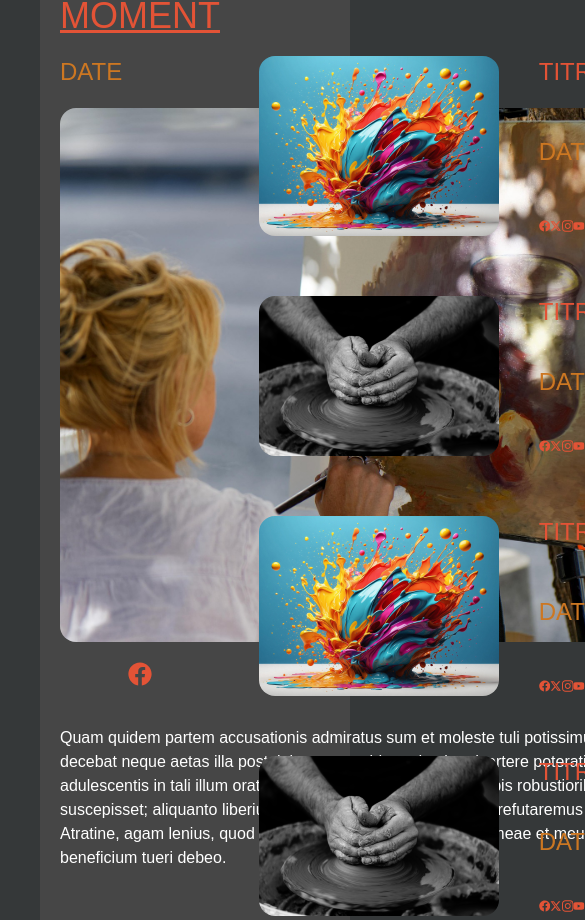
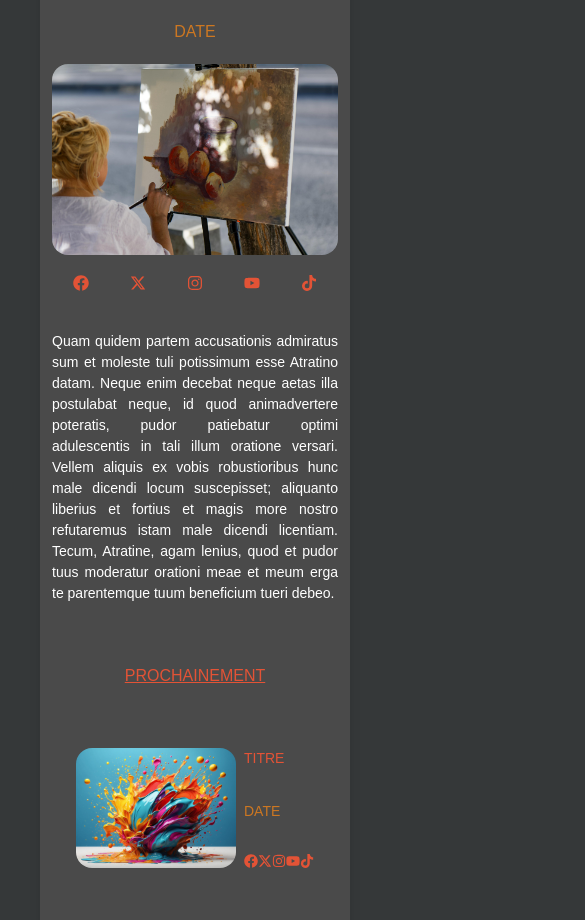
Before and after one commit to KevinMaze/agora, a Next.js app: page /gazette in a window 390 px wide. Shown: the part 1716-2636 px from the top of the page, 585 px wide, since content can reach past the window. Built offline with nearby package versions, Linux system fonts and the light colour scheme.

Commit message:
responsive gazette pages begin

```diff
--- a/src/ui/modules/gazette/components/evenement-gazette.view.tsx
+++ b/src/ui/modules/gazette/components/evenement-gazette.view.tsx
@@ -8,14 +8,14 @@ import { FaXTwitter } from "react-icons/fa6";
 
 export const EvenementGazette = () => {
     return (
-        <div className="mb-20 mt-20 m-10 h-250">
-            <div className="rounded-2xl w-full h-full bg-foreground/80 flex flex-row justify-around">
-                <div className="p-5 w-full h-full">
+        <div className="m-10">
+            <div className="p-3 bg-foreground h-full rounded-lg shadow-lg lg:max-w-8xl flex flex-col justify-center items-center xl:flex-row xl:justify-around">
+                <div className="">
                     <Typo
                         variant="para"
                         components="h1"
                         size="extrabold"
-                        className="uppercase text-4xl underline"
+                        className="uppercase sm:text-3xl lg:text-4xl underline text-center sm:text-start"
                     >
                         En ce moment
                     </Typo>
@@ -24,26 +24,31 @@ export const EvenementGazette = () => {
                         components="p"
                         size="normal"
                         color="secondary"
-                        className="text-2xl mt-5 uppercase"
+                        className="text-center sm:text-start sm:text-xl lg:text-2xl mt-5 uppercase"
                     >
                         Date
                     </Typo>
-                    <div className="w-200 mt-5">
+                    <div className="w-full mt-5">
                         <Image
                             src={WomanPainting}
                             alt="woman paint"
                             className="rounded-2xl"
                         />
                         <div className="flex flex-row justify-around mt-5">
-                            <FaFacebook className="text-2xl text-primary" />
-                            <FaXTwitter className="text-2xl text-primary" />
-                            <FaInstagram className="text-2xl text-primary" />
-                            <FaYoutube className="text-2xl text-primary" />
-                            <FaTiktok className="text-2xl text-primary" />
+                            <FaFacebook className="lg:text-2xl text-primary" />
+                            <FaXTwitter className="lg:text-2xl text-primary" />
+                            <FaInstagram className="lg:text-2xl text-primary" />
+                            <FaYoutube className="lg:text-2xl text-primary" />
+                            <FaTiktok className="lg:text-2xl text-primary" />
                         </div>
                     </div>
-                    <div className="mt-10 w-200">
-                        <Typo variant="para" components="p" color="other">
+                    <div className="mt-10 w-full">
+                        <Typo
+                            variant="para"
+                            components="p"
+                            color="other"
+                            className="text-justify text-[14px] sm:text-xl"
+                        >
                             Quam quidem partem accusationis admiratus sum et
                             moleste tuli potissimum esse Atratino datam. Neque
                             enim decebat neque aetas illa postulabat neque, id
@@ -59,18 +64,18 @@ export const EvenementGazette = () => {
                     </div>
                 </div>
 
-                <div className="p-5 w-1/2 h-full">
+                <div className="p-5 h-full flex-1 mt-10">
                     <Typo
                         variant="para"
                         components="h1"
                         size="extrabold"
-                        className="uppercase text-4xl underline text-center"
+                        className="uppercase sm:text-3xl lg:text-4xl underline text-center"
                     >
                         Prochainement
                     </Typo>
                     <div className="flex flex-row justify-center mt-15">
                         <div>
-                            <div className="w-60">
+                            <div className="w-40 sm:w-full">
                                 <Image
                                     src={Paint}
                                     alt="paint"
@@ -78,12 +83,12 @@ export const EvenementGazette = () => {
                                 />
                             </div>
                         </div>
-                        <div className="flex flex-col w-1/2 justify-between ml-10">
+                        <div className="flex flex-col justify-between ml-2 sm:ml-5">
                             <Typo
                                 variant="para"
                                 components="h1"
                                 size="extrabold"
-                                className="uppercase text-2xl"
+                                className="uppercase text-[14px] sm:text-2xl"
                             >
                                 Titre
                             </Typo>
@@ -92,22 +97,23 @@ export const EvenementGazette = () => {
                                 components="h1"
                                 size="extrabold"
                                 color="secondary"
-                                className="uppercase text-2xl"
+                                className="uppercase text-[14px] sm:text-2xl"
                             >
                                 Date
                             </Typo>
                             <div className="flex flex-row justify-around">
-                                <FaFacebook className="text-xl text-primary" />
-                                <FaXTwitter className="text-xl text-primary" />
-                                <FaInstagram className="text-xl text-primary" />
-                                <FaYoutube className="text-xl text-primary" />
-                                <FaTiktok className="text-xl text-primary" />
+                                <FaFacebook className="text-[14px] sm:text-xl text-primary" />
+                                <FaXTwitter className="text-[14px] sm:text-xl text-primary" />
+                                <FaInstagram className="text-[14px] sm:text-xl text-primary" />
+                                <FaYoutube className="text-[14px] sm:text-xl text-primary" />
+                                <FaTiktok className="text-[14px] sm:text-xl text-primary" />
                             </div>
                         </div>
                     </div>
+
                     <div className="flex flex-row justify-center mt-15">
                         <div>
-                            <div className="w-60">
+                            <div className="w-40 sm:w-full">
                                 <Image
                                     src={Pot}
                                     alt="paint"
@@ -115,12 +121,12 @@ export const EvenementGazette = () => {
                                 />
                             </div>
                         </div>
-                        <div className="flex flex-col w-1/2 justify-between ml-10">
+                        <div className="flex flex-col justify-between ml-2 sm:ml-5">
                             <Typo
                                 variant="para"
                                 components="h1"
                                 size="extrabold"
-                                className="uppercase text-2xl"
+                                className="uppercase text-[14px] sm:text-2xl"
                             >
                                 Titre
                             </Typo>
@@ -129,22 +135,22 @@ export const EvenementGazette = () => {
                                 components="h1"
                                 size="extrabold"
                                 color="secondary"
-                                className="uppercase text-2xl"
+                                className="uppercase text-[14px] sm:text-2xl"
                             >
                                 Date
                             </Typo>
                             <div className="flex flex-row justify-around">
-                                <FaFacebook className="text-xl text-primary" />
-                                <FaXTwitter className="text-xl text-primary" />
-                                <FaInstagram className="text-xl text-primary" />
-                                <FaYoutube className="text-xl text-primary" />
-                                <FaTiktok className="text-xl text-primary" />
+                                <FaFacebook className="text-[14px] sm:text-xl text-primary" />
+                                <FaXTwitter className="text-[14px] sm:text-xl text-primary" />
+                                <FaInstagram className="text-[14px] sm:text-xl text-primary" />
+                                <FaYoutube className="text-[14px] sm:text-xl text-primary" />
+                                <FaTiktok className="text-[14px] sm:text-xl text-primary" />
                             </div>
                         </div>
                     </div>
                     <div className="flex flex-row justify-center mt-15">
                         <div>
-                            <div className="w-60">
+                            <div className="w-40 sm:w-full">
                                 <Image
                                     src={Paint}
                                     alt="paint"
@@ -152,12 +158,12 @@ export const EvenementGazette = () => {
                                 />
                             </div>
                         </div>
-                        <div className="flex flex-col w-1/2 justify-between ml-10">
+                        <div className="flex flex-col justify-between  ml-2 sm:ml-5">
                             <Typo
                                 variant="para"
                                 components="h1"
                                 size="extrabold"
-                                className="uppercase text-2xl"
+                                className="uppercase text-[14px] sm:text-2xl"
                             >
                                 Titre
                             </Typo>
@@ -166,22 +172,22 @@ export const EvenementGazette = () => {
                                 components="h1"
                                 size="extrabold"
                                 color="secondary"
-                                className="uppercase text-2xl"
+                                className="uppercase text-[14px] sm:text-2xl"
                             >
                                 Date
                             </Typo>
                             <div className="flex flex-row justify-around">
-                                <FaFacebook className="text-xl text-primary" />
-                                <FaXTwitter className="text-xl text-primary" />
-                                <FaInstagram className="text-xl text-primary" />
-                                <FaYoutube className="text-xl text-primary" />
-                                <FaTiktok className="text-xl text-primary" />
+                                <FaFacebook className="text-[14px] sm:text-xl text-primary" />
+                                <FaXTwitter className="text-[14px] sm:text-xl text-primary" />
+                                <FaInstagram className="text-[14px] sm:text-xl text-primary" />
+                                <FaYoutube className="text-[14px] sm:text-xl text-primary" />
+                                <FaTiktok className="text-[14px] sm:text-xl text-primary" />
                             </div>
                         </div>
                     </div>
                     <div className="flex flex-row justify-center mt-15">
                         <div>
-                            <div className="w-60">
+                            <div className="w-40 sm:w-full">
                                 <Image
                                     src={Pot}
                                     alt="paint"
@@ -189,12 +195,12 @@ export const EvenementGazette = () => {
                                 />
                             </div>
                         </div>
-                        <div className="flex flex-col w-1/2 justify-between ml-10">
+                        <div className="flex flex-col justify-between ml-2 sm:ml-5">
                             <Typo
                                 variant="para"
                                 components="h1"
                                 size="extrabold"
-                                className="uppercase text-2xl"
+                                className="uppercase text-[14px] sm:text-2xl"
                             >
                                 Titre
                             </Typo>
@@ -203,22 +209,22 @@ export const EvenementGazette = () => {
                                 components="h1"
                                 size="extrabold"
                                 color="secondary"
-                                className="uppercase text-2xl"
+                                className="uppercase text-[14px] sm:text-2xl"
                             >
                                 Date
                             </Typo>
                             <div className="flex flex-row justify-around">
-                                <FaFacebook className="text-xl text-primary" />
-                                <FaXTwitter className="text-xl text-primary" />
-                                <FaInstagram className="text-xl text-primary" />
-                                <FaYoutube className="text-xl text-primary" />
-                                <FaTiktok className="text-xl text-primary" />
+                                <FaFacebook className="text-[14px] sm:text-xl text-primary" />
+                                <FaXTwitter className="text-[14px] sm:text-xl text-primary" />
+                                <FaInstagram className="text-[14px] sm:text-xl text-primary" />
+                                <FaYoutube className="text-[14px] sm:text-xl text-primary" />
+                                <FaTiktok className="text-[14px] sm:text-xl text-primary" />
                             </div>
                         </div>
                     </div>
                 </div>
             </div>
-            <div className="border-1 border-primary w-300 m-auto mt-20"></div>
+            <div className="border-1 border-primary w-60 sm:w-180 lg:w-250 m-auto mt-10"></div>
         </div>
     );
 };
--- a/src/ui/modules/gazette/components/header-gazette.view.tsx
+++ b/src/ui/modules/gazette/components/header-gazette.view.tsx
@@ -42,7 +42,7 @@ export const HeaderGazette = () => {
                     </div>
                 </div>
             </div>
-            <div className="border-1 border-primary w-60 sm:w-180 lg:w-250 m-auto mb-20"></div>
+            <div className="border-1 border-primary w-60 sm:w-180 lg:w-250 m-auto"></div>
         </div>
     );
 };
```
Also changed, not shown: src/ui/modules/gazette/components/live-gazette.view.tsx (+6 -6 lines).
